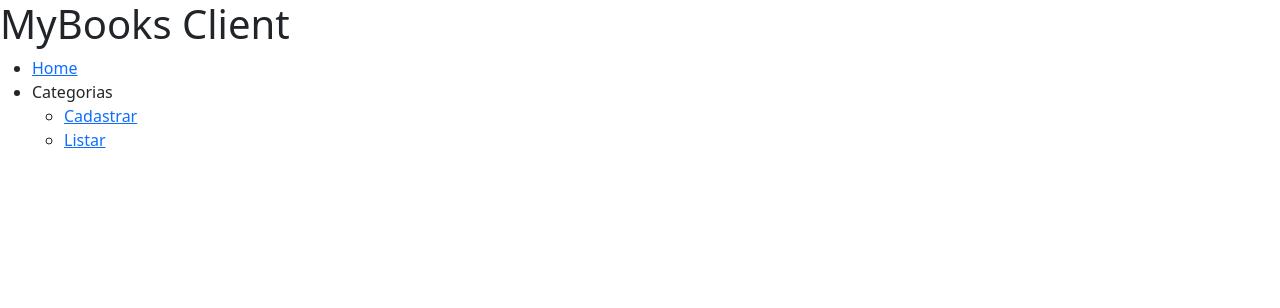
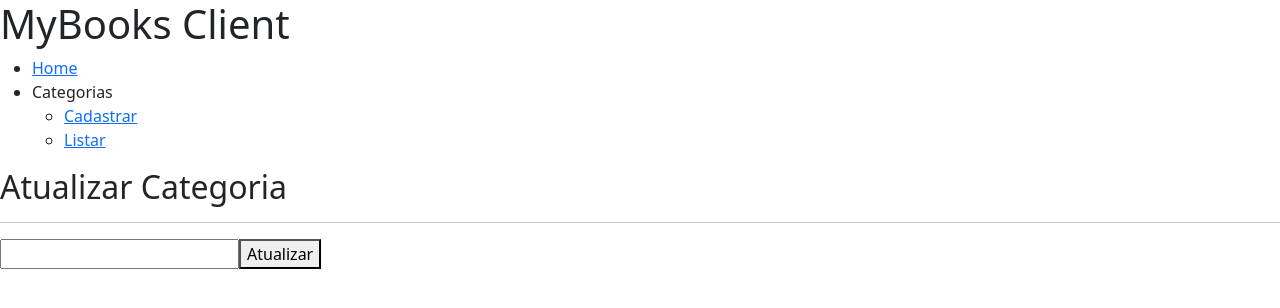
Before and after one commit to prof-jlgregorio/mybooks_client, a Vue app: page /categories/update/1 in a window 1280 px wide. Shown: the top 308 px of the page. Built offline with nearby package versions, Linux system fonts and the light colour scheme; no server answers.

Commit message:
Update is OK

```diff
--- a/src/router/index.js
+++ b/src/router/index.js
@@ -4,6 +4,8 @@ import { createRouter, createWebHistory } from 'vue-router';
 import Home from '@/views/home/Home.vue'
 import CategoryIndex from  '@/views/categories/index/CategoryIndex.vue'
 import CategoryCreate from '@/views/categories/create/CategoryCreate.vue'
+import CategoryUpdate from '@/views/categories/update/CategoryUpdate.vue'
+
 
 import BookIndex from '@/views/books/index/BookIndex.vue'
 import AuthorIndex from '@/views/authors/index/AuthorIndex.vue'
@@ -25,6 +27,11 @@ const routes = [
     component: CategoryCreate
   },
   {
+    path: '/categories/update/:id',
+    name: 'categories-update',
+    component: CategoryUpdate
+  },
+  {
     path: '/books',
     name: 'books',
     component: BookIndex
--- /dev/null
+++ b/src/views/categories/update/CategoryUpdate.vue
@@ -0,0 +1,58 @@
+<template>
+    <div>
+
+        <h2>Atualizar Categoria</h2>
+        <hr>
+        <form v-on:submit.prevent="update">
+            <input type="text" name="" v-model="category.name">
+            <button type="submit">Atualizar</button>
+        </form>
+
+    </div>
+</template>
+
+<script setup>
+import { onMounted, reactive } from "vue"
+import axios from "axios";
+import baseUrl from '@/api_config.js'
+import router from "../../../router";
+import { useRoute } from "vue-router";
+
+//..instantiate the route object, to access route params
+const route = useRoute()
+
+//..binding the object to the form
+const category = reactive({
+    id: null,
+    name: ''
+})
+
+//..function to create a new category
+const update = () => {
+    axios.put(baseUrl + '/api/category/v1',
+        category
+    ).then((response) => {
+        alert("Categoria Atualizada com Sucesso!")
+        router.push("/categories")
+    }).catch((error => {
+        //alert("Erro: " + error)
+        console.error(error)
+    }))
+}
+
+onMounted(() => {
+    axios.get( baseUrl + '/api/category/v1/' + route.params.id)
+    .then((response) => {
+        category.id = response.data.id,
+        category.name = response.data.name
+    })
+    .catch((error) => {
+        alert("Erro ao carregar a categoria!")
+    })
+})
+
+</script>
+
+<style lang="scss" scoped>
+
+</style>
```
